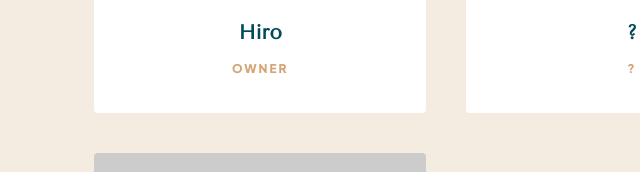
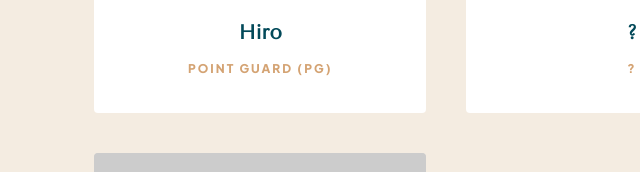
Before and after one commit to itdevhiro-glitch/aa.academy, a plain HTML site: page team.html in a window 1280 px wide. Shown: the part 868-1040 px from the top of the page, 8-648 px from the left. Drawn offline with nearby package versions, Linux system fonts and the light colour scheme; placeholder pictures from the web are drawn by us.

Commit message:
Update team.html

```diff
--- a/team.html
+++ b/team.html
@@ -284,7 +284,7 @@
         </div>
         <div class="team-info">
           <h3>Hiro</h3>
-          <span class="role-label">Owner</span>
+          <span class="role-label">Point Guard (PG)</span>
         </div>
       </div>
 
```
